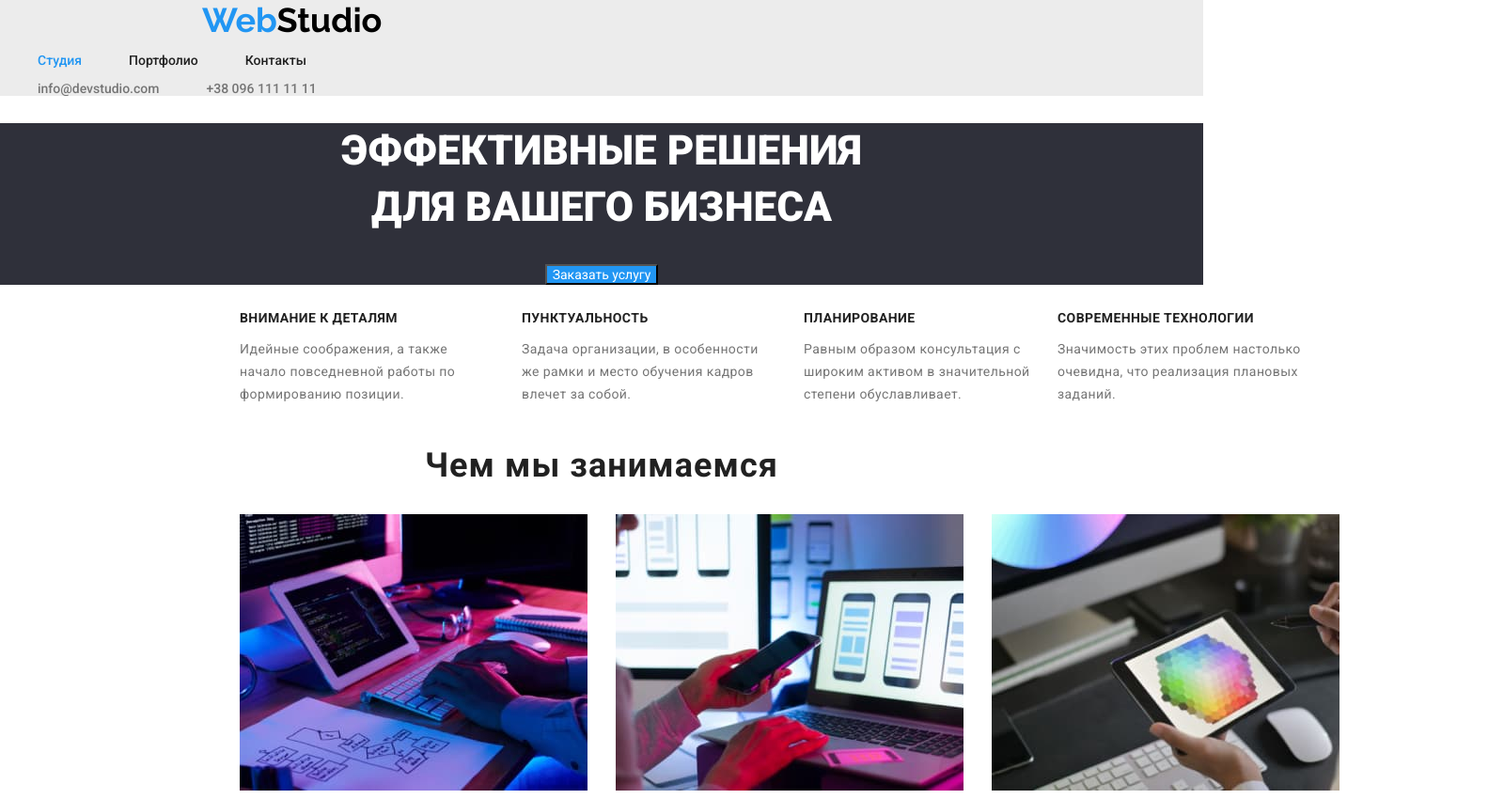
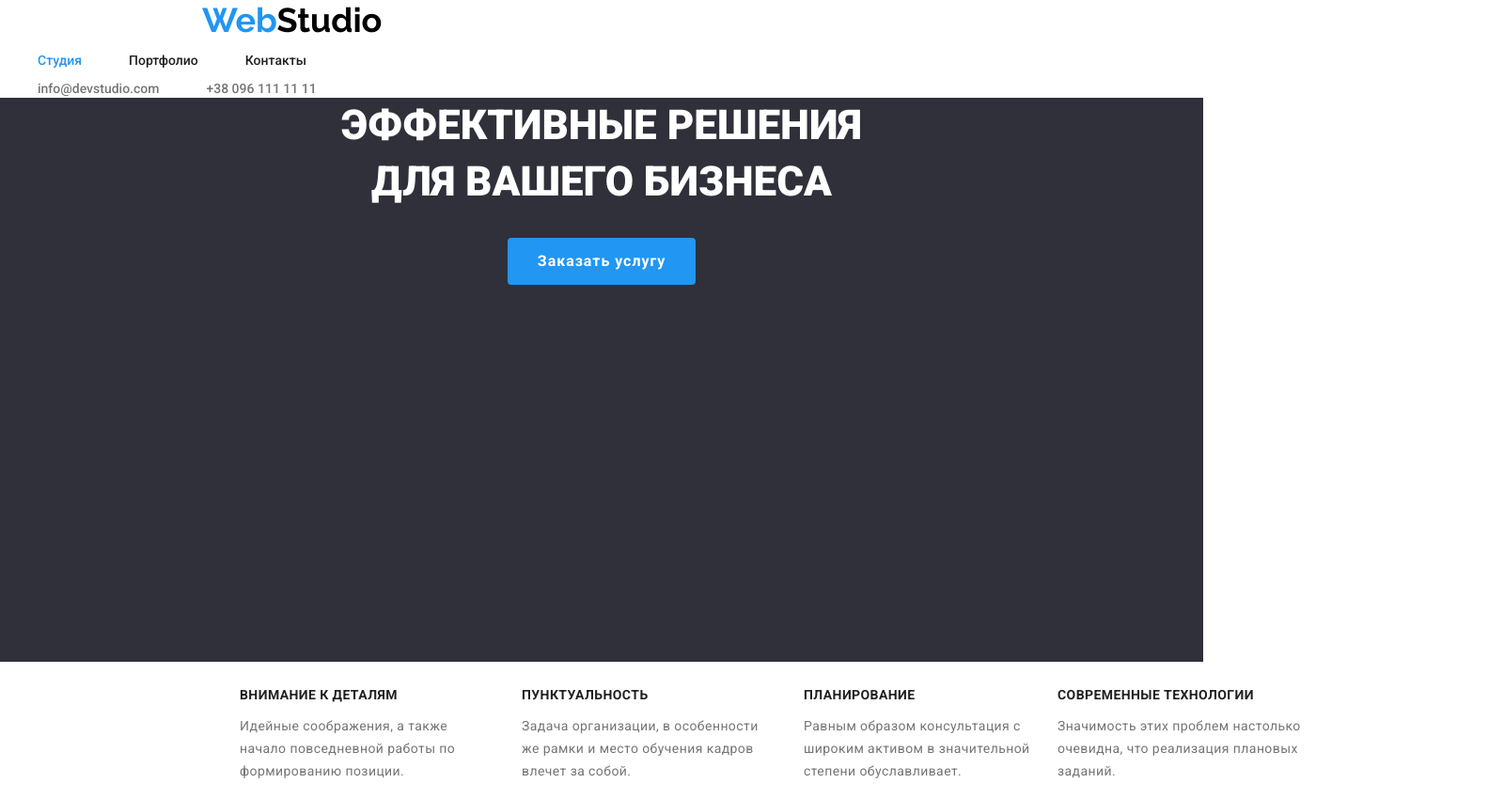
Before and after one commit to Julia-Verg/goit-markup-hw-03, a plain HTML site: page index.html in a window 1280 px wide. Shown: the top 850 px of the page at 94% size, 1600 px wide, since content can reach past the window. Drawn offline with Linux system fonts and the light colour scheme.

Commit message:
style buttons

```diff
--- a/css/styles.css
+++ b/css/styles.css
@@ -30,6 +30,7 @@ body {
   color: var(--accent-color);
   text-decoration: none;
  }
+
 .nav-link {
   text-decoration: none;
   color: var(--primary-text-color);
@@ -47,7 +48,12 @@ body {
     }
 /* header */
 .nav-content {
-  background-color: var(--primary-background-color);}
+width: 1600px;
+min-height: 80px;
+left: 0px;
+top: 0px;
+background-color: var(--third-background-color);
+}
 .container {
   width: 1600;
     margin-left: auto;
@@ -66,6 +72,7 @@ display: block;
   height: 31px;
   top: 24px;
   padding-left: 215px;
+  margin-top: 24px;
   }
   .nav-logo-studio {
    color: #000000;
@@ -101,29 +108,36 @@ display: block;
     text-align: center;
      align-items: center;
      width: 1600;
+min-height: 600px;
+left: 0px;
+top: 80px;
+background: var(--secondary-background-color);
   }
   .hero-title {
-    color: #ffffff;
+    color: var(--third-background-color);
     text-transform: uppercase;
     text-align: center;
     font-family: var(--main-font-family);
     font-weight: 900;
     font-size: 44px;
     line-height: 1.36;
+    margin-top: -12px;
    }
-  .button{
+  .hero-button {
     border: none;
+    border-radius: 4px;
+    cursor: pointer;
+    color: var(--third-background-color);
+    background-color: var(--accent-color);
     font-family: var(--main-font-family);
-    font-weight: 700;
-    font-size: 16px;
-    line-height: 1.87;
+     font-weight: 700;
+     font-size: 16px;
+     line-height: 1.87;
+    width: 200px;
+    height: 50px;
+    margin-bottom: 200px;
+    letter-spacing: 0.06em;
     padding: 0;
-
-  }
-  .hero-button {
-    cursor: pointer;
-    color: #ffffff;
-    background-color: var(--accent-color);
   }
   .hero-button:hover,
   .hero-button:focus
@@ -276,24 +290,28 @@ color: rgba(255, 255, 255, 0.6);
   text-decoration: none;}
 
 /* portfolio button */
-.button .portfolio-button{
+/* .button.portfolio-button{
   border: none;
   font-family: var(--main-font-family);
   font-weight: 500;
   font-size: 16px;
   line-height: 1.62;
   padding: 0;
-}
+} */
 .portfolio-button {
   border: none;
   cursor: pointer;
+  font-family: var(--main-font-family);
+  font-weight: 500;
+  font-size: 16px;
+  height: 38px;
+  line-height: 1.62;
   color: var(--primary-text-color);
   background-color: #F5F4FA;
+  border-radius: 4px;
   /* box-shadow: 0px 3px 1px rgba(0, 0, 0, 0.1),
               0px 1px 2px rgba(0, 0, 0, 0.08),
               0px 2px 2px rgba(0, 0, 0, 0.12);  */
-  border-radius: 4px;
-list-style: ;
 }
 .portfolio-button:hover,
 .portfolio-button:focus
--- a/index.html
+++ b/index.html
@@ -14,7 +14,7 @@
 </head>
 <body>
     <header class="nav-content">
-         <nav class="container">
+        <nav class="container">
             <!-- logo  -->
            <a href= "./index.html" class="nav-logo" lang="en"><span class="nav-logo-web">Web</span><span class="nav-logo-studio">Studio</span>
             </a>
@@ -40,8 +40,10 @@
     <main class="content">
         <!-- hero -->
         <section class="hero">
+            <div class="hero-content">
             <h1 class="hero-title">Эффективные решения <br> для вашего бизнеса</h1>
             <button type="button"  class="hero-button">Заказать услугу</button>
+        </div>
         </section>
         <section>
             <!-- features-->
```
